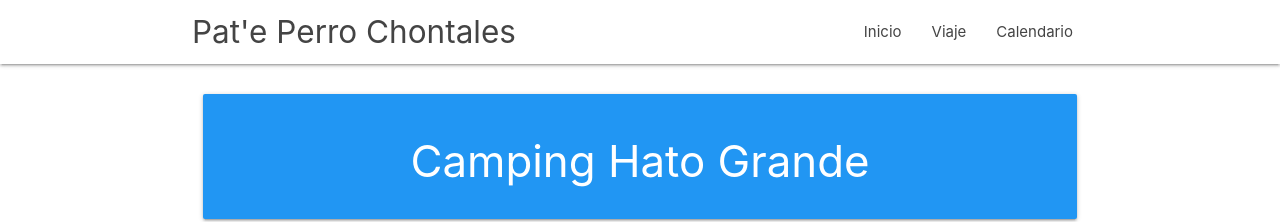
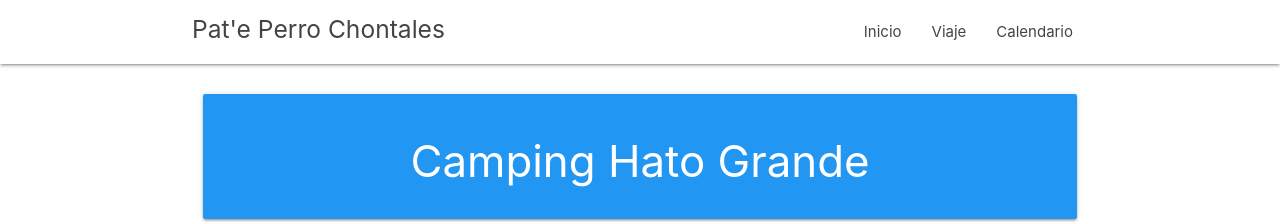
Before and after one commit to eliabjselvacruz/pateperrochontales, a plain HTML site: page viaje.html in a window 1280 px wide. Shown: the top 222 px of the page. Drawn offline with nearby package versions, Linux system fonts and the light colour scheme.

Commit message:
Modificando encabezado.

```diff
--- a/viaje.html
+++ b/viaje.html
@@ -13,7 +13,7 @@
 <body>
   <nav class="white" role="navigation">
     <div class="nav-wrapper container">
-      <a id="logo-container" href="#" class="brand-logo">Pat'e Perro Chontales</a>
+      <a id="logo-container" href="#" class="brand-logo "><h5>Pat'e Perro Chontales</h5></a>
       <ul class="right hide-on-med-and-down">
         <li><a href="#">Inicio</a></li>
         <li><a href="#">Viaje</a></li>
```
